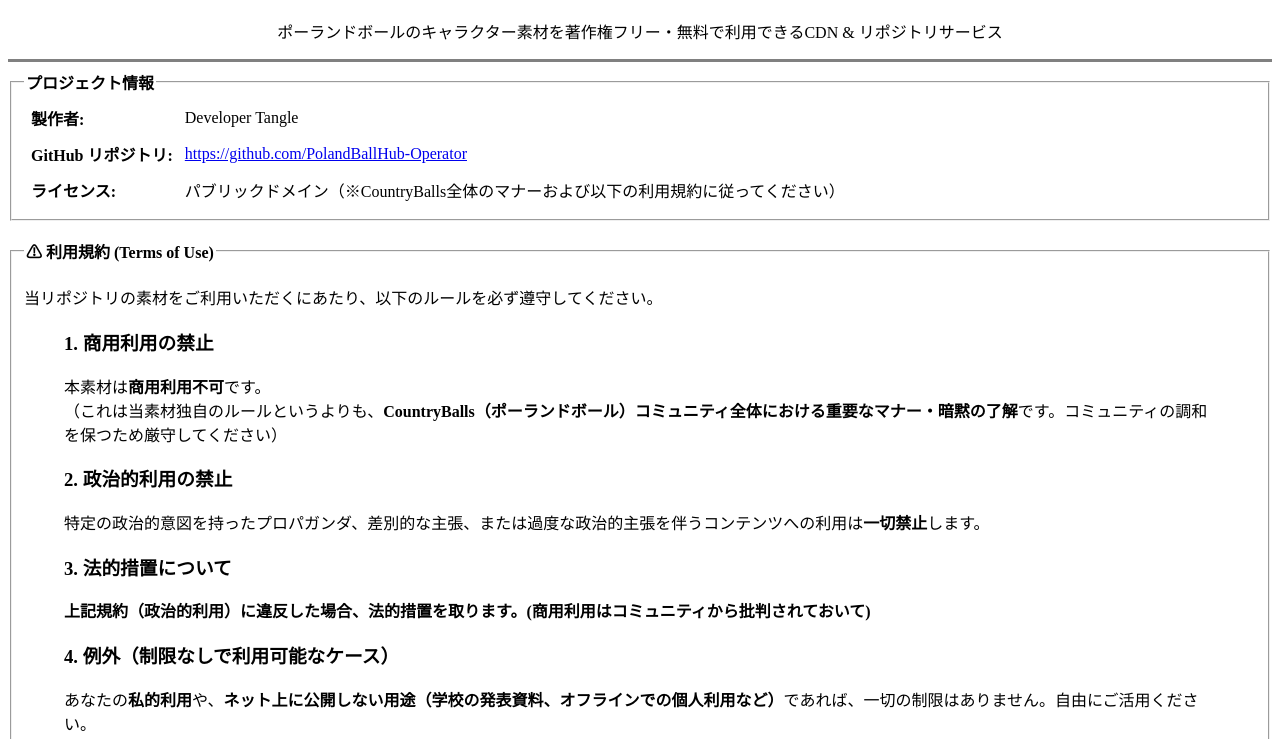
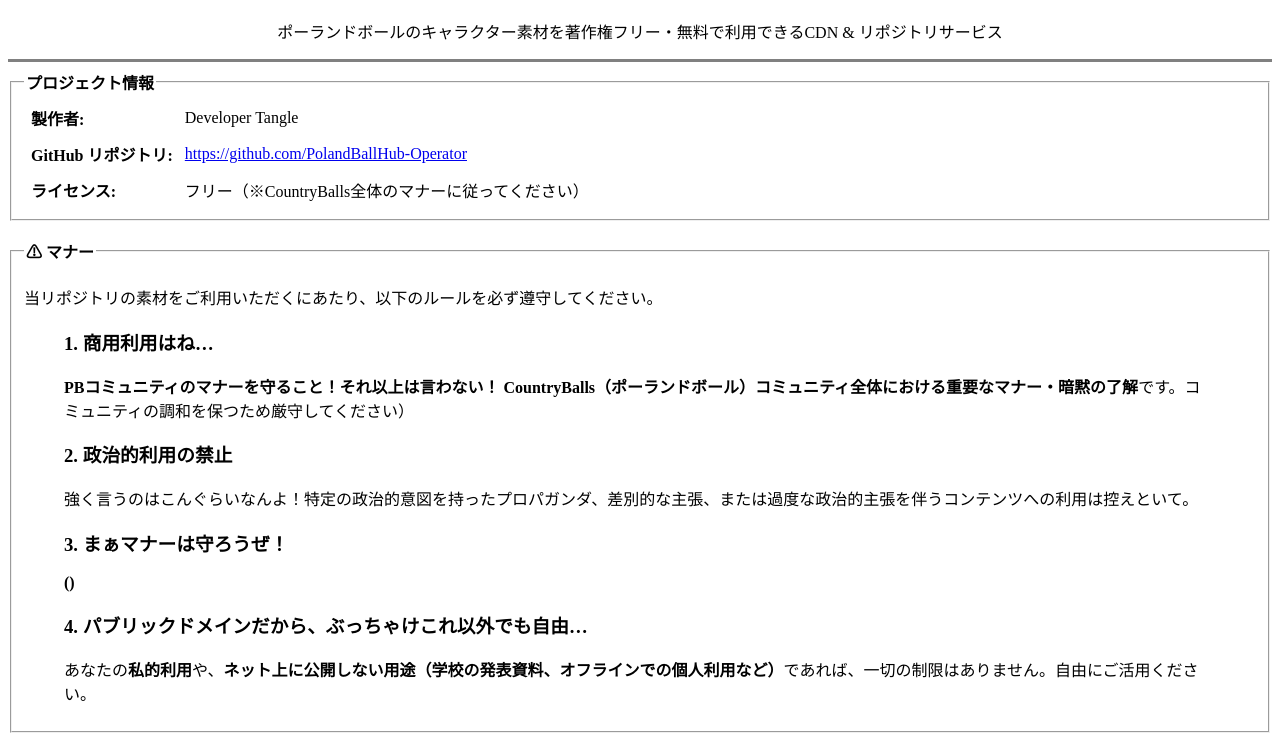
Before and after one commit to PolandBallHub-Operator/pbimagesPublic, a plain HTML site: page index.html in a window 1280 px wide. Shown: the part 61-800 px from the top of the page. Drawn offline with Linux system fonts and the light colour scheme.

Commit message:
Update index.html

```diff
--- a/index.html
+++ b/index.html
@@ -31,7 +31,7 @@
             </tr>
             <tr>
                 <td><b>ライセンス:</b></td>
-                <td>パブリックドメイン（※CountryBalls全体のマナーおよび以下の利用規約に従ってください）</td>
+                <td>フリー（※CountryBalls全体のマナーに従ってください）</td>
             </tr>
         </table>
     </fieldset>
@@ -39,28 +39,28 @@
     <br>
 
     <fieldset>
-        <legend><b>⚠ 利用規約 (Terms of Use)</b></legend>
+        <legend><b>⚠ マナー</b></legend>
 
         <p>当リポジトリの素材をご利用いただくにあたり、以下のルールを必ず遵守してください。</p>
 
         <blockquote>
-            <h3>1. 商用利用の禁止</h3>
+            <h3>1. 商用利用はね…</h3>
             <p>
-                本素材は<b>商用利用不可</b>です。<br>
-                （これは当素材独自のルールというよりも、<b>CountryBalls（ポーランドボール）コミュニティ全体における重要なマナー・暗黙の了解</b>です。コミュニティの調和を保つため厳守してください）
+                <b>PBコミュニティのマナーを守ること！それ以上は言わない！</b>
+                <b>CountryBalls（ポーランドボール）コミュニティ全体における重要なマナー・暗黙の了解</b>です。コミュニティの調和を保つため厳守してください）
             </p>
 
             <h3>2. 政治的利用の禁止</h3>
             <p>
-                特定の政治的意図を持ったプロパガンダ、差別的な主張、または過度な政治的主張を伴うコンテンツへの利用は<b>一切禁止</b>します。
+                強く言うのはこんぐらいなんよ！特定の政治的意図を持ったプロパガンダ、差別的な主張、または過度な政治的主張を伴うコンテンツへの利用は控えといて。
             </p>
 
-            <h3>3. 法的措置について</h3>
+            <h3>3. まぁマナーは守ろうぜ！</h3>
             <p>
-                <b>上記規約（政治的利用）に違反した場合、法的措置を取ります。(商用利用はコミュニティから批判されておいて)</b>
+                <b>()</b>
             </p>
 
-            <h3>4. 例外（制限なしで利用可能なケース）</h3>
+            <h3>4. パブリックドメインだから、ぶっちゃけこれ以外でも自由…</h3>
             <p>
                 あなたの<b>私的利用</b>や、<b>ネット上に公開しない用途（学校の発表資料、オフラインでの個人利用など）</b>であれば、一切の制限はありません。自由にご活用ください。
             </p>
@@ -353,15 +353,15 @@
     <br>
 
     <fieldset>
-        <legend><b>📄 各種情報・ライセンス詳細について</b></legend>
+        <legend><b>📄 素材について</b></legend>
         <details>
             <summary>ここをクリックして詳細を展開</summary>
             <p>ポーランドボール（CountryBalls）は、インターネットミームとして発祥した、国を球体キャラクターとして描く創作ジャンルです。</p>
             <p>
-                当リポジトリで提供しているアセットファイルは、個人利用、非商用プロジェクト、およびネットワーク上に公開されないオフラインでの資料（学校の授業用スライドなど）において、どなたでも事前の許可なく無料でご利用いただけます。
+                当リポジトリで提供しているアセットファイルは、パブリックドメインのため、どなたでも事前の許可なく無料でご利用いただけます。
             </p>
             <p>
-                ただし、CountryBallsのコミュニティ精神、マナー、トラブル防止のため、<b>商用目的での利用</b>や<b>政治的なプロパガンダ、偏った主義主張、および特定国の誹謗中傷等への利用</b>は強く禁止します。これらの規約に反した不適切な利用が行われた場合、発見次第、製作者（Developer Tangle / PolandBallHub-Operator）より必要な法的措置を講じます。国を愛してあげて欲しいんよ!
+                ただし、CountryBallsのコミュニティ精神、マナー、トラブル防止のため、<b>政治的なプロパガンダ、偏った主義主張、および特定国の誹謗中傷等への利用</b>はね、まあ、マナーは守ろう。国を愛してあげて欲しいんよ!
             </p>
         </details>
     </fieldset>
```
